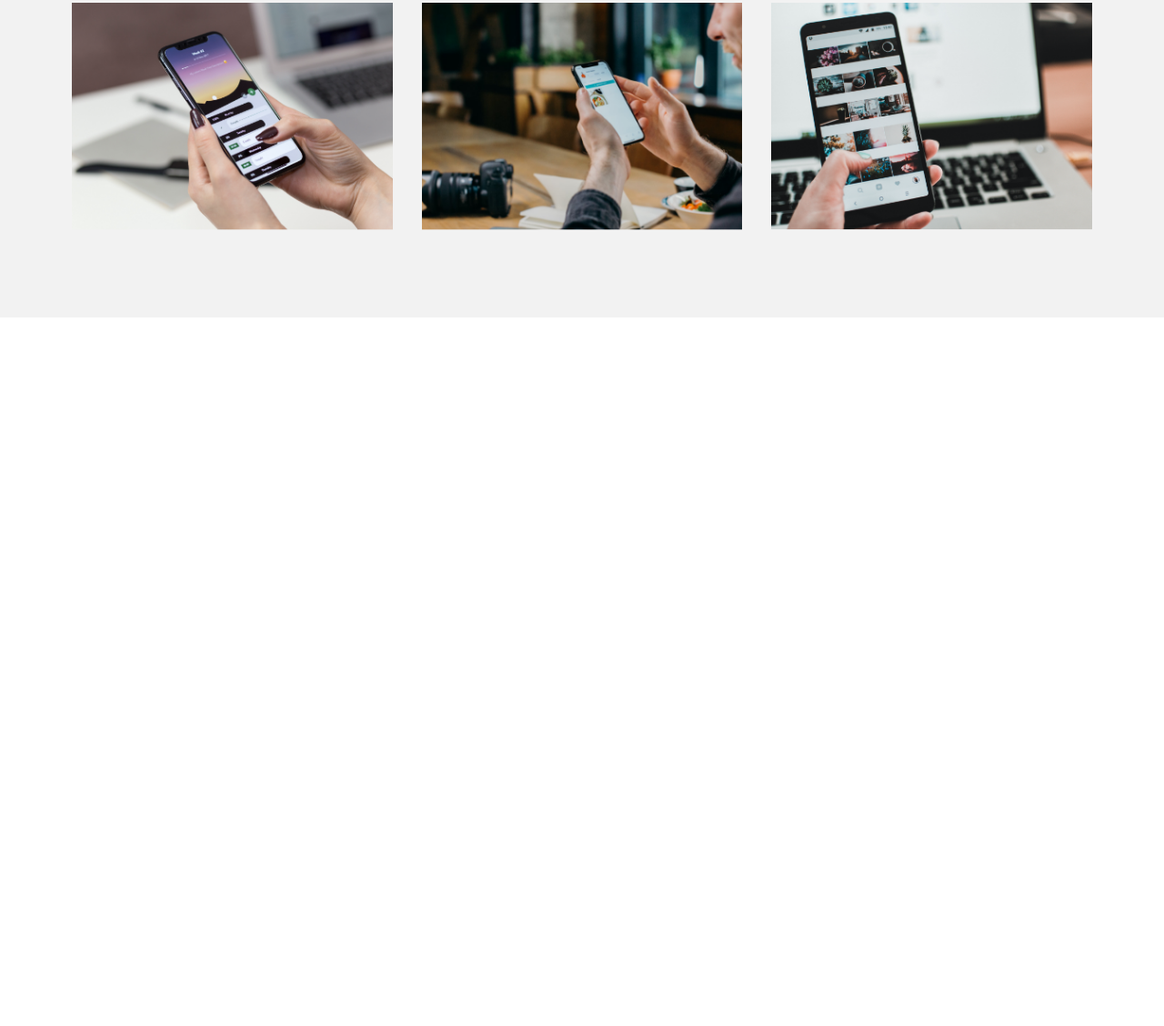
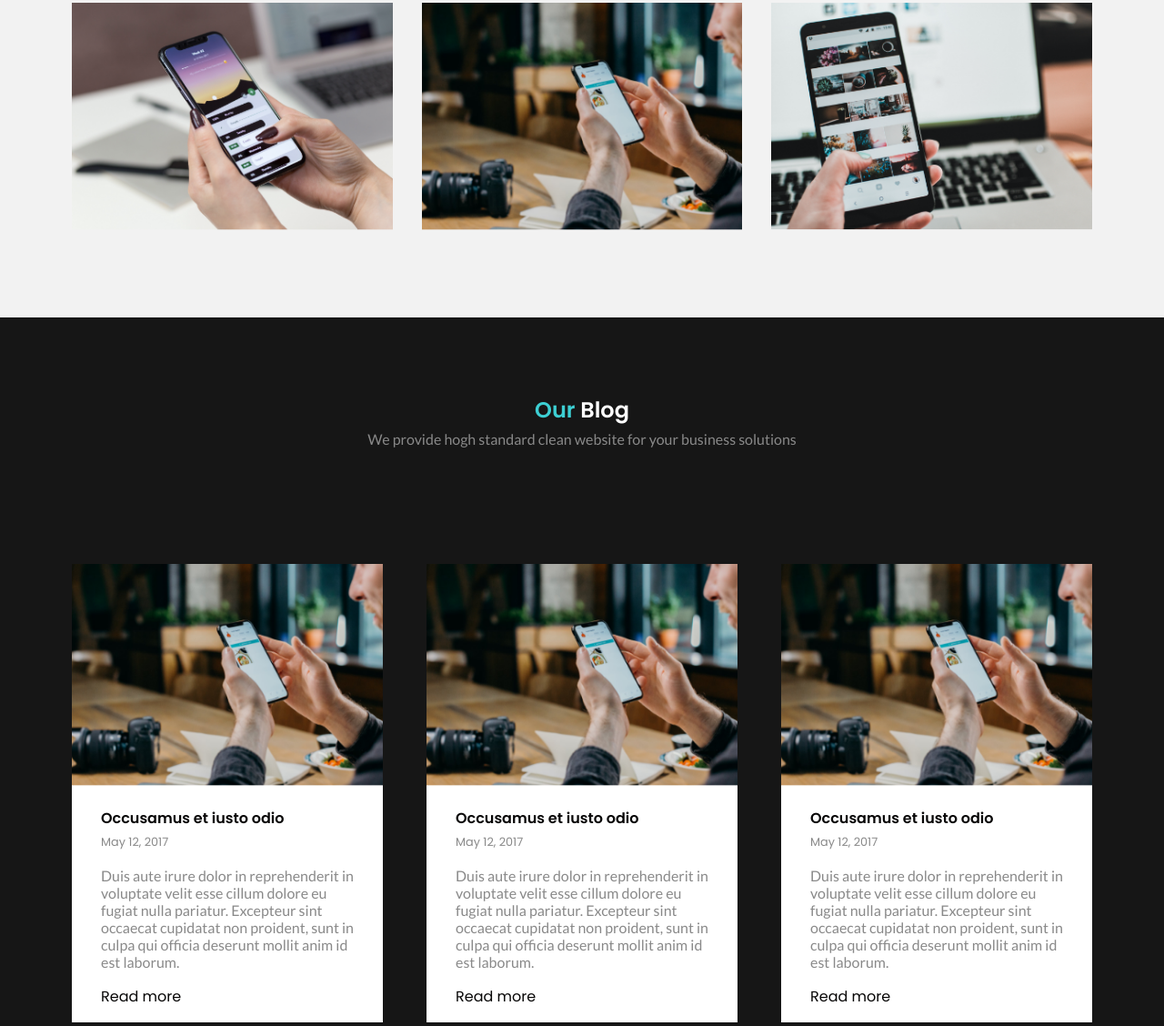
Before and after one commit to Lavishsaini10/Portfolio-Website, a plain HTML site: page index.html in a window 1280 px wide. Shown: the part 4458-5586 px from the top of the page at 91% size. Before the commit the page ends 4807 px from the top, so only its background shows below. Drawn offline with nearby package versions, Linux system fonts and the light colour scheme.

Commit message:
To createa blog section

```diff
--- a/css/style.css
+++ b/css/style.css
@@ -350,3 +350,66 @@ section.work .card-wrapper .card img{
   height: 100%;
   width: 100%;
 }
+
+section.blog{
+  background: var(--dark);
+  clip-path: polygon(0 0, 100% 0, 100% 100%, 70% 87%, 0 100%);
+  padding-bottom: 12rem;
+
+}
+
+section.blog .section-heading{
+  color: var(--pure);
+}
+
+section.blog .card-wrapper{
+  display: grid;
+  grid-template-columns: repeat(3, 1fr);
+  grid-gap: 3rem;
+}
+
+section.blog .card-wrapper .card{
+  background: var(--pure);
+}
+
+section.blog .card-wrapper .card .img-wrapper img{
+  width: 100%;
+  height: 100%;
+  object-fit: cover;
+}
+
+section.blog .card-wrapper .card .card-content{
+  padding: 1rem;
+  padding-left: 2rem;
+  padding-right: 2rem;
+}
+
+section.blog .card-wrapper .card .card-content h1{
+  font-size: 1rem;
+  font-weight: 600;
+}
+
+section.blog .card-wrapper .card .card-content a{
+  color: var(--secondary);
+  text-decoration: none;
+}
+
+section.blog .card-wrapper .card .card-content a:hover{
+  color: var(--primary);
+}
+
+section.blog .card-wrapper .card .card-content span{
+  color: var(--ternary);
+  font-size: 0.8rem;
+}
+
+section.blog .card-wrapper .card .card-content p{
+  font-family: 'Lato', sans-serif;
+  color: var(--ternary);
+  margin-top: 1rem;
+  margin-bottom: 1rem;
+}
+
+section.blog .card-wrapper .card .card-content a.read-more{
+  font-size: 0.8rem;
+}
--- a/index.html
+++ b/index.html
@@ -224,6 +224,52 @@
             </div>
         </div>
     </section>
+    <section class="blog">
+        <div class="container">
+            <h1 class="section-heading"><span>Our</span> Blog</h1>
+
+            <p>We provide hogh standard clean website for your business solutions</p>
+
+            <div class="card-wrapper">
+                <div class="card">
+                    <div class="img-wrapper">
+                        <img src="./images/article-ph-1.png" alt="">
+                    </div>
+                    <div class="card-content">
+                        <a href="#"><h1>Occusamus et iusto odio</h1>
+                        </a>
+                        <span>May 12, 2017</span>
+                        <p>Duis aute irure dolor in reprehenderit in voluptate velit esse cillum dolore eu fugiat nulla pariatur. Excepteur sint occaecat cupidatat non proident, sunt in culpa qui officia deserunt mollit anim id est laborum.</p>
+                        <a href="#">Read more</a>
+                    </div>
+                </div>
+                <div class="card">
+                    <div class="img-wrapper">
+                        <img src="./images/article-ph-1.png" alt="">
+                    </div>
+                    <div class="card-content">
+                        <a href="#"><h1>Occusamus et iusto odio</h1>
+                        </a>
+                        <span>May 12, 2017</span>
+                        <p>Duis aute irure dolor in reprehenderit in voluptate velit esse cillum dolore eu fugiat nulla pariatur. Excepteur sint occaecat cupidatat non proident, sunt in culpa qui officia deserunt mollit anim id est laborum.</p>
+                        <a href="#">Read more</a>
+                    </div>
+                </div>
+                <div class="card">
+                    <div class="img-wrapper">
+                        <img src="./images/article-ph-1.png" alt="">
+                    </div>
+                    <div class="card-content">
+                        <a href="#"><h1>Occusamus et iusto odio</h1>
+                        </a>
+                        <span>May 12, 2017</span>
+                        <p>Duis aute irure dolor in reprehenderit in voluptate velit esse cillum dolore eu fugiat nulla pariatur. Excepteur sint occaecat cupidatat non proident, sunt in culpa qui officia deserunt mollit anim id est laborum.</p>
+                        <a href="#">Read more</a>
+                    </div>
+                </div>
+            </div>
+        </div>
+    </section>
 
     <script type="text/javascript" src="//code.jquery.com/jquery-1.11.0.min.js"></script>
     <script type="text/javascript" src="//code.jquery.com/jquery-migrate-1.2.1.min.js"></script>
```
